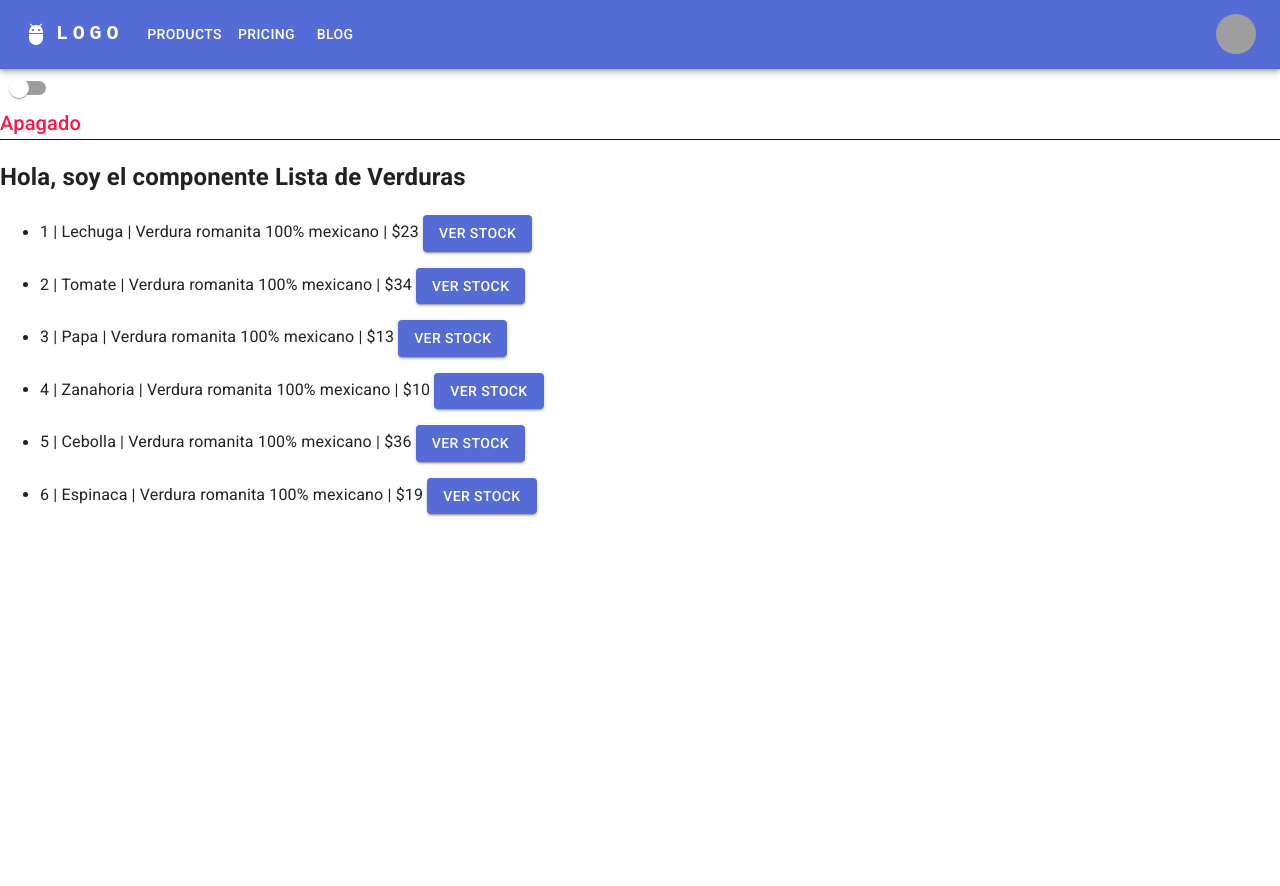
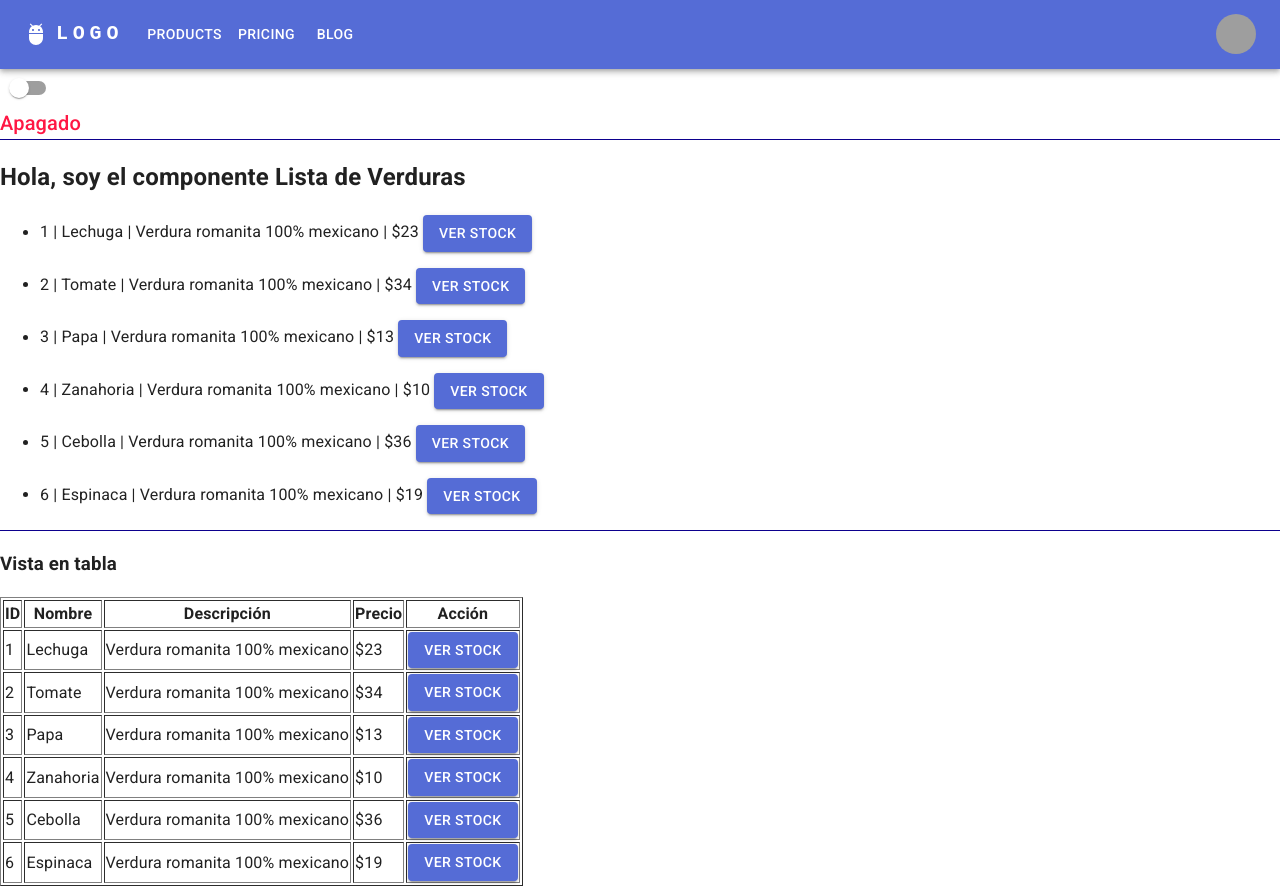
Before and after one commit to YairGmP/Class-React-with-vite, a React (Vite) app in the folder material-ui-vite/: page / in a window 1280 px wide. Before the commit the page ends 800 px from the top, so only its background shows below. Built offline with nearby package versions, Linux system fonts and the light colour scheme; grey boxes are pictures that could not be loaded.

Commit message:
Tabla de productos

```diff
--- a/material-ui-vite/src/components/Productos/ListaVerduras.jsx
+++ b/material-ui-vite/src/components/Productos/ListaVerduras.jsx
@@ -1,5 +1,6 @@
 import React from "react";
 import Button from "@mui/material/Button";
+import { Divider } from "@mui/material";
 
 export default function ListaVerduras() {
   const verduras = [
@@ -59,7 +60,14 @@ export default function ListaVerduras() {
             <ul>
               <li>
                 {verdura.id} | {verdura.nombre} | {verdura.descripcion} | $
-                {verdura.precio}  <Button onClick={()=>alert(`El stock es de: ${verdura.Cantidad}`)} variant="contained" color="primary">Ver stock</Button>
+                {verdura.precio}{" "}
+                <Button
+                  onClick={() => alert(`El stock es de: ${verdura.Cantidad}`)}
+                  variant="contained"
+                  color="primary"
+                >
+                  Ver stock
+                </Button>
               </li>
             </ul>
           </div>
@@ -67,6 +75,46 @@ export default function ListaVerduras() {
       ) : (
         <p>No hay datos disponibles.</p>
       )}
+
+      <Divider color="secondary" />
+
+      {verduras.length > 0 && (
+        <div>
+          <h3>Vista en tabla</h3>
+          <table border="1">
+            <thead>
+              <tr>
+                <th>ID</th>
+                <th>Nombre</th>
+                <th>Descripción</th>
+                <th>Precio</th>
+                <th>Acción</th>
+              </tr>
+            </thead>
+            <tbody>
+              {verduras.map((verdura, index) => (
+                <tr key={index}>
+                  <td>{verdura.id}</td>
+                  <td>{verdura.nombre}</td>
+                  <td>{verdura.descripcion}</td>
+                  <td>${verdura.precio}</td>
+                  <td>
+                    <Button
+                      onClick={() =>
+                        alert(`El stock es de: ${verdura.Cantidad}`)
+                      }
+                      variant="contained"
+                      color="primary"
+                    >
+                      Ver stock
+                    </Button>
+                  </td>
+                </tr>
+              ))}
+            </tbody>
+          </table>
+        </div>
+      )}
     </div>
   );
 }
```
